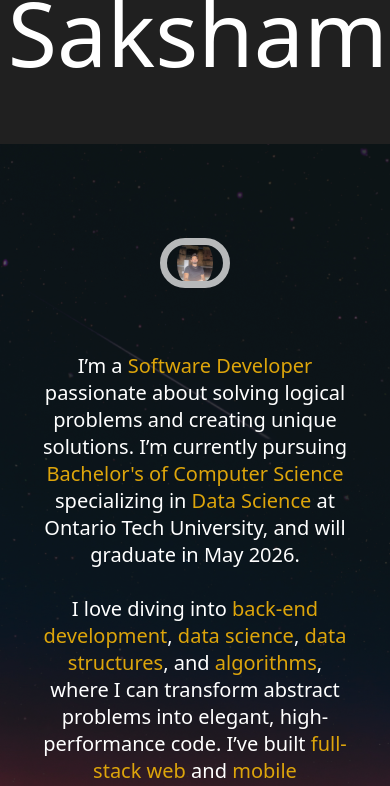
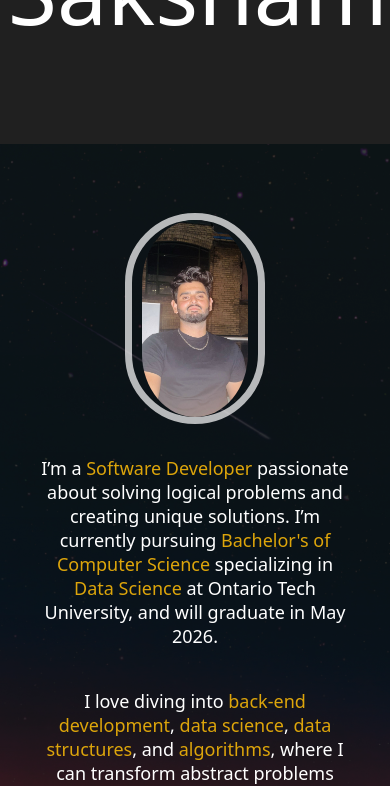
Before and after one commit to SakshamTejpal/Saksham-Web, a React (Vite) app: page / in a window 390 px wide. Shown: the part 700-1486 px from the top of the page. Built offline with nearby package versions, Linux system fonts and the light colour scheme; no server answers.

Commit message:
500px fixed v1

```diff
--- a/src/App.css
+++ b/src/App.css
@@ -1,16 +1,4 @@
-.swipe-arrow {
-  margin-right: 5px;
-  display: inline-block;
-  animation: swipePulse 1.5s infinite;
-  font-size: 28px;
-  opacity: 0.7;
-}
 
-@keyframes swipePulse {
-  0% { transform: translateX(0); opacity: 0.5; }
-  50% { transform: translateX(-5px); opacity: 1; }
-  100% { transform: translateX(0); opacity: 0.5; }
-}
 /* ───────────────────────────────────────────────────────────────────────────
    Reset + Global
 ─────────────────────────────────────────────────────────────────────────── */
@@ -20,7 +8,7 @@ html, body {
   font-size: 16px;
 
 background-image:
-  linear-gradient(rgba(0, 0, 0, 0.6), rgba(0, 0, 0, 0.6)),
+  linear-gradient(rgba(0, 0, 0, 0.6), rgba(0, 0, 0, 0.7)),
   url("/assets/diego-ph-5LOhydOtTKU-unsplash.jpg");
 background-size: cover;
 background-repeat: no-repeat;
@@ -191,7 +179,7 @@ background-attachment: fixed;
 .profile-image {
   border-radius: 999px;
   width: 18vw;
-  height: 30vw;
+  height: 30vh;
   transform: translateY(-150px);
   opacity: 0;
   transition: transform 0.5s ease-out, opacity 0.5s ease-out;
@@ -561,6 +549,19 @@ background-attachment: fixed;
   }
 }
 @media (max-width: 500px) {
+  .swipe-arrow {
+  margin-right: 0px;
+  display: inline-block;
+  animation: swipePulse 1.5s infinite;
+  font-size: 28px;
+  opacity: 0.7;
+}
+
+@keyframes swipePulse {
+  0% { transform: translateX(0); opacity: 0.5; }
+  50% { transform: translateX(-5px); opacity: 1; }
+  100% { transform: translateX(0); opacity: 0.5; }
+}
   .hero-title {
     font-size: 23vw;
   }
@@ -568,30 +569,47 @@ background-attachment: fixed;
     font-size: 20px;
   }
   .hero-wrapper {
-    padding: 30vh 0 10vh 0;
+    padding: 25vh 0 10vh 0;
   }
-  .about-content {
+
+  .about{
+    padding-bottom: 30vh;
+  }
+  .about-content{
+    gap: 1rem;
     flex-direction: column;
-    justify-content: flex-start;
-    height: 100vh;
-    padding: 8vh 0 0 0;
+  }
+  .about-content .about-text {
+    padding : 0px
+  }
+  .about-content .about-text p {
+    font-size: 18px !important;
+  }
+  .about-highlight{
+    font-size: 18px !important;
   }
   .profile-image {
-    max-width: 35vw;
-    margin-bottom: 0rem;
-    transform: translateY(-80px);
-    opacity: 0;
-    transition: transform 1s ease-out, opacity 1s ease-out;
+    /* 1) Drop any global caps */
+    max-width: none !important;
+    max-height: none !important;
+
+    /* 2) Force a tall box (80% of viewport height) */
+    height: 25vh !important;
+
+    /* 3) Let width be auto but constrain it to a 1:3 ratio */
+    aspect-ratio: 1 / 1.5;
+    width: auto !important;
+
+    /* 4) Fully round the ends */
+    border-radius: 9999px !important;
+
+    /* 5) Fill the box without distortion */
+    object-fit: cover;
+    display: block;
   }
-  .about-text {
-    max-width: 80vw;
-    text-align: center;
-    padding: 0rem;
-    font-size: 20px;
-    transform: translateY(200px);
-    opacity: 0;
-    transition: transform 1s ease-out, opacity 1s ease-out;
-  }
+
+
+
   .nav-label.menu-alt {
     right: 10px;
     font-size: 20px;
--- a/src/components/About.jsx
+++ b/src/components/About.jsx
@@ -52,7 +52,7 @@ function About() {
             I love diving into <span className="about-highlight">back-end development</span>,
             <span className="about-highlight"> data science</span>, <span className="about-highlight">data structures</span>,
             and <span className="about-highlight">algorithms</span>, where I can transform abstract problems into elegant, high-performance code.
-            I’ve built <span className="about-highlight">full-stack web</span> and <span className="about-highlight">mobile applications</span>
+            I’ve built <span className="about-highlight">full-stack web</span> and <span className="about-highlight">mobile applications </span>
              and administered databases. Lately, I’ve been exploring
             <span className="about-highlight"> Machine Learning</span> and <span className="about-highlight">Agentic AI </span>
             to architect smarter, adaptive systems for modern software.
--- a/src/components/Hero.jsx
+++ b/src/components/Hero.jsx
@@ -6,8 +6,8 @@ function Hero() {
 
   useEffect(() => {
     const handleScroll = () => {
-      const fadeStart = 45; // when scrollY = 60, opacity = 1
-      const fadeEnd = 500; // when scrollY >= 350, opacity = 0
+      const fadeStart = 50; // when scrollY = 60, opacity = 1
+      const fadeEnd = 50; // when scrollY >= 350, opacity = 0
       const y = window.scrollY;
       let newOpacity = 1;
 
--- a/src/components/Navbar.jsx
+++ b/src/components/Navbar.jsx
@@ -103,7 +103,7 @@ function Navbar() {
           <li><a href="#hero">{showIcons ? <House size={30} /> : "Home"}</a></li>
           <li><a href="#about">{showIcons ? <UserCircle size={30} /> : "About"}</a></li>
           <li><a href="#timeline">{showIcons ? <CalendarBlank size={30} /> : "Timeline"}</a></li>
-          <li><a href="#projects">{showIcons ? <Wrench size={30} /> : "Projects"}</a></li>
+          {/* <li><a href="#projects">{showIcons ? <Wrench size={30} /> : "Projects"}</a></li> */}
           <li><a href="#contact">{showIcons ? <EnvelopeSimple size={30} /> : "Contact"}</a></li>
         </ul>
       </nav>
```
